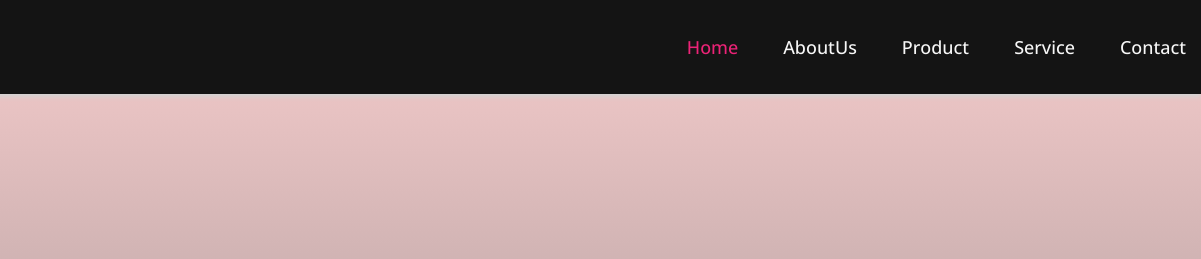
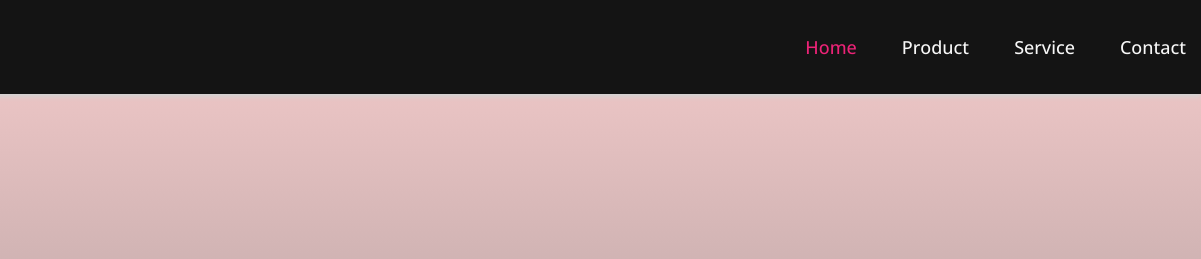
Before and after one commit to steventru51/Pasteleria, a plain HTML site: page index.html in a window 1280 px wide. Shown: the top 259 px of the page, 79-1280 px from the left. Drawn offline with nearby package versions, Linux system fonts and the light colour scheme; a web font is replaced by a local one.

Commit message:
Update index.html

```diff
--- a/index.html
+++ b/index.html
@@ -18,7 +18,6 @@
         <nav class="navigate">
             <ul>
                 <li><a href="#home" class="active">Home</a></li>
-                <li><a href="#about">aboutUs</a></li>
                 <li><a href="#product">Product</a></li>
                 <li><a href="#service">Service</a></li>
                 <li><a href="#contact">Contact</a></li>
```
